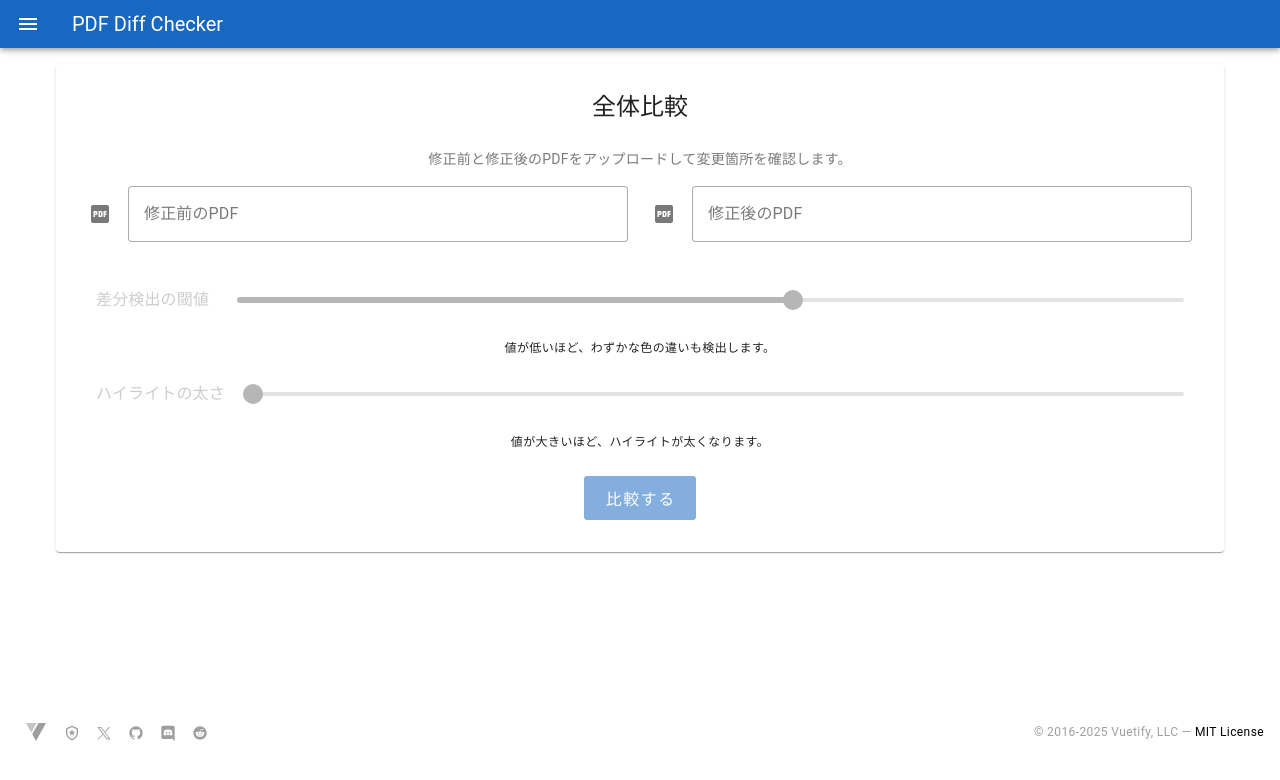
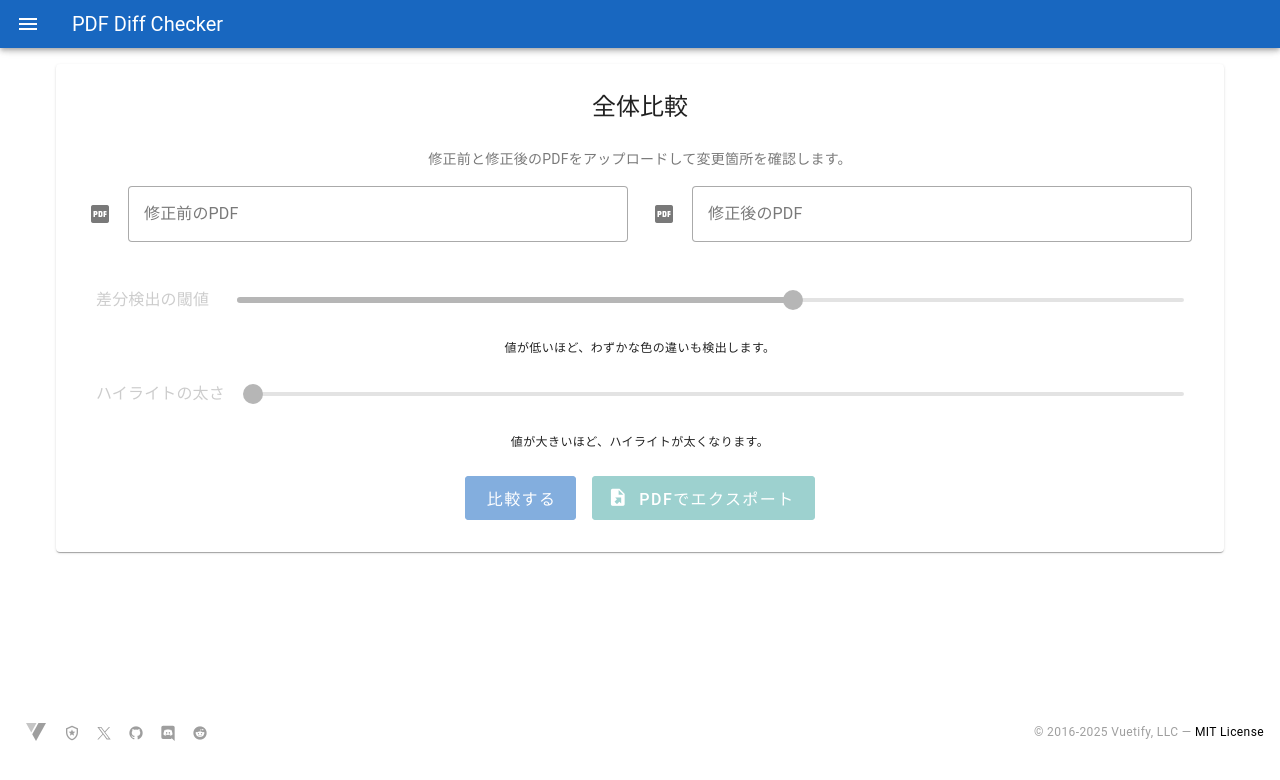
Before and after one commit to HaraDaisuke/pdf-diff-checker, a Vue app in the folder frontend/: page /global-comparison in a window 1280 px wide. Shown: the top 780 px of the page. Built offline with nearby package versions, Linux system fonts and the light colour scheme; a small style sheet from the web is missing.

Commit message:
PDF出力のボタンの位置を修正

```diff
--- a/frontend/src/pages/GlobalComparison.vue
+++ b/frontend/src/pages/GlobalComparison.vue
@@ -85,6 +85,16 @@
               >
                 比較する
               </v-btn>
+              <v-btn
+                color="secondary"
+                class="ml-4"
+                size="large"
+                :disabled="!diffImageUrl || isLoading"
+                @click="exportToPdf"
+                prepend-icon="mdi-file-export"
+              >
+                PDFでエクスポート
+              </v-btn>
             </div>
           </v-card-text>
         </v-card>
@@ -153,21 +163,6 @@
 
       </v-col>
     </v-row>
-
-    <v-tooltip text="PDF形式でエクスポート">
-      <template v-slot:activator="{ props }">
-        <v-fab
-          v-if="diffImageUrl && !isLoading"
-          v-bind="props"
-          icon="mdi-file-export"
-          location="bottom end"
-          position="fixed"
-          app
-          color="secondary"
-          @click="exportToPdf"
-        ></v-fab>
-      </template>
-    </v-tooltip>
 
   </v-container>
 </template>
```
